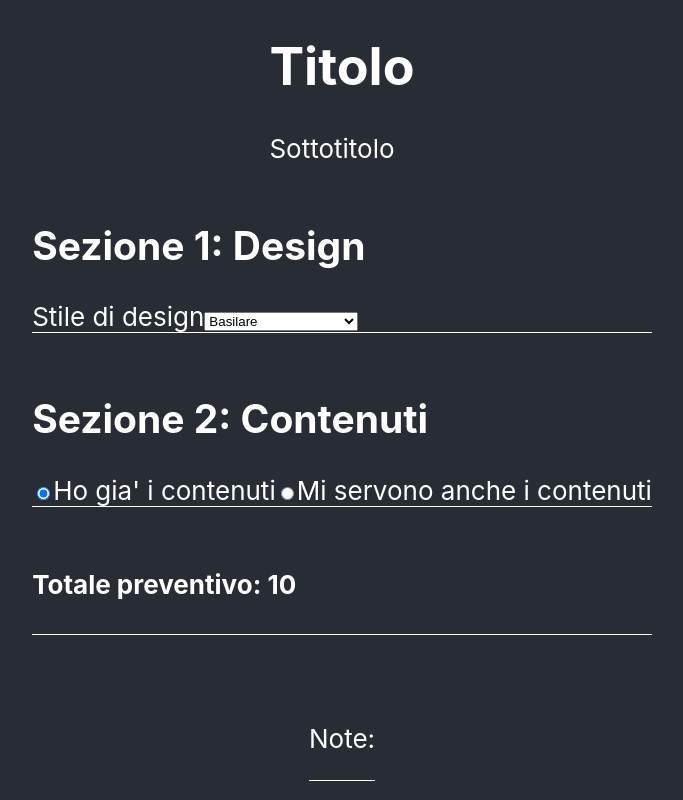
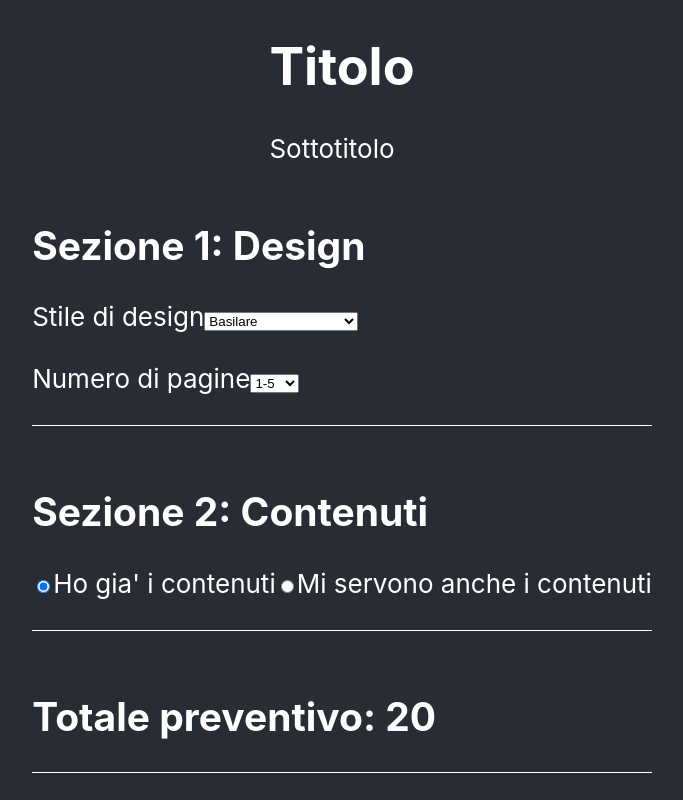
Before and after one commit to Carlo-F/preventivo-online, a React (Create React App) app: page / in a window 1280 px wide. Shown: the top 800 px of the page, without its empty margins (298-981 px from the left). Built offline with nearby package versions, Linux system fonts and the light colour scheme.

Commit message:
Implementata somma del totale preventivo

```diff
--- a/src/App.css
+++ b/src/App.css
@@ -21,3 +21,7 @@
   border-bottom: 1px solid white;
   margin-bottom: 10%;
 }
+
+.Option {
+  margin-bottom: 5%;
+}
--- a/src/Preventivo.js
+++ b/src/Preventivo.js
@@ -5,6 +5,7 @@ class Preventivo extends React.Component {
       super(props);
       this.state = {
         stileDesign: 10,
+        numeroPagine: 10,
         contenuti: 0,
       };
 
@@ -25,27 +26,44 @@ class Preventivo extends React.Component {
 
     render() {
 
-      const totale = this.state.stileDesign + this.state.contenuti;
+      // const totale = this.state.stileDesign + this.state.numeroPagine + this.state.contenuti;
+      let totale = 0;
+
+      for (let key in this.state) {
+        totale += this.state[key];
+      }
 
       return (
         <form onSubmit={this.handleSubmit}>
           <div className="Section">
             <h2>Sezione 1: Design</h2>
+            <div className="Option">
               <label>Stile di design</label>
               <select name="stileDesign" value={this.state.stileDesign} onChange={this.handleChange}>
                 <option value="10">Basilare</option>
                 <option value="20">Semplice ma attrattivo</option>
               </select>
             </div>
+            <div className="Option">
+              <label>Numero di pagine</label>
+              <select name="numeroPagine" value={this.state.numeroPagine} onChange={this.handleChange}>
+                <option value="10">1-5</option>
+                <option value="20">6-10</option>
+                <option value="30">11+</option>
+              </select>
+            </div>
+          </div>
           <div className="Section">
             <h2>Sezione 2: Contenuti</h2>
+            <div className="Option">
               <input type="radio" id="si" name="contenuti" value="0" defaultChecked onChange={this.handleChange}/>
               <label for="si">Ho gia'  i contenuti</label>
               <input type="radio" id="no" name="contenuti" value="10" onChange={this.handleChange}/>
               <label for="no">Mi servono anche i contenuti</label>
             </div>
+          </div>
           <div className="Section">
-            <h4>Totale preventivo: {totale}</h4>
+            <h2>Totale preventivo: {totale}</h2>
           </div>
         </form>
       )
```
Also changed, not shown: 1 other file (tests, documents, lock files or other folders). Lines whose indentation alone changed are shown as unchanged.
